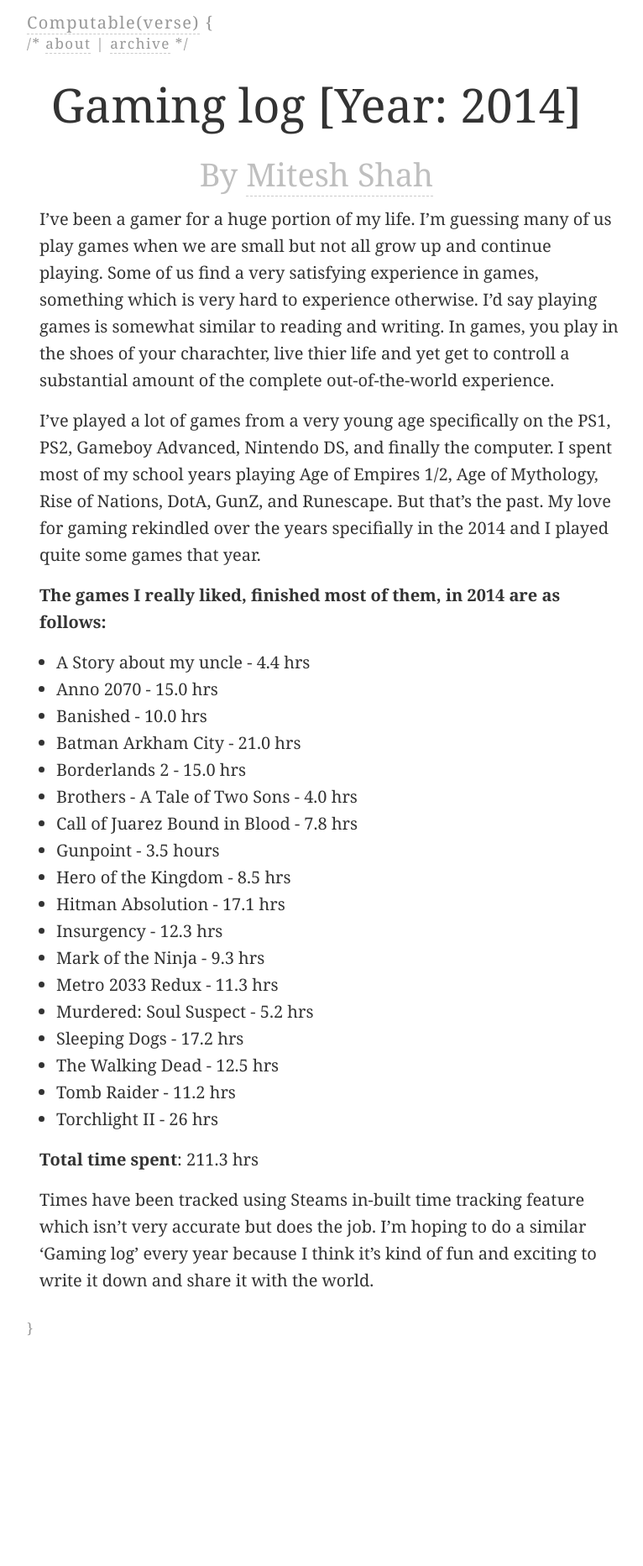
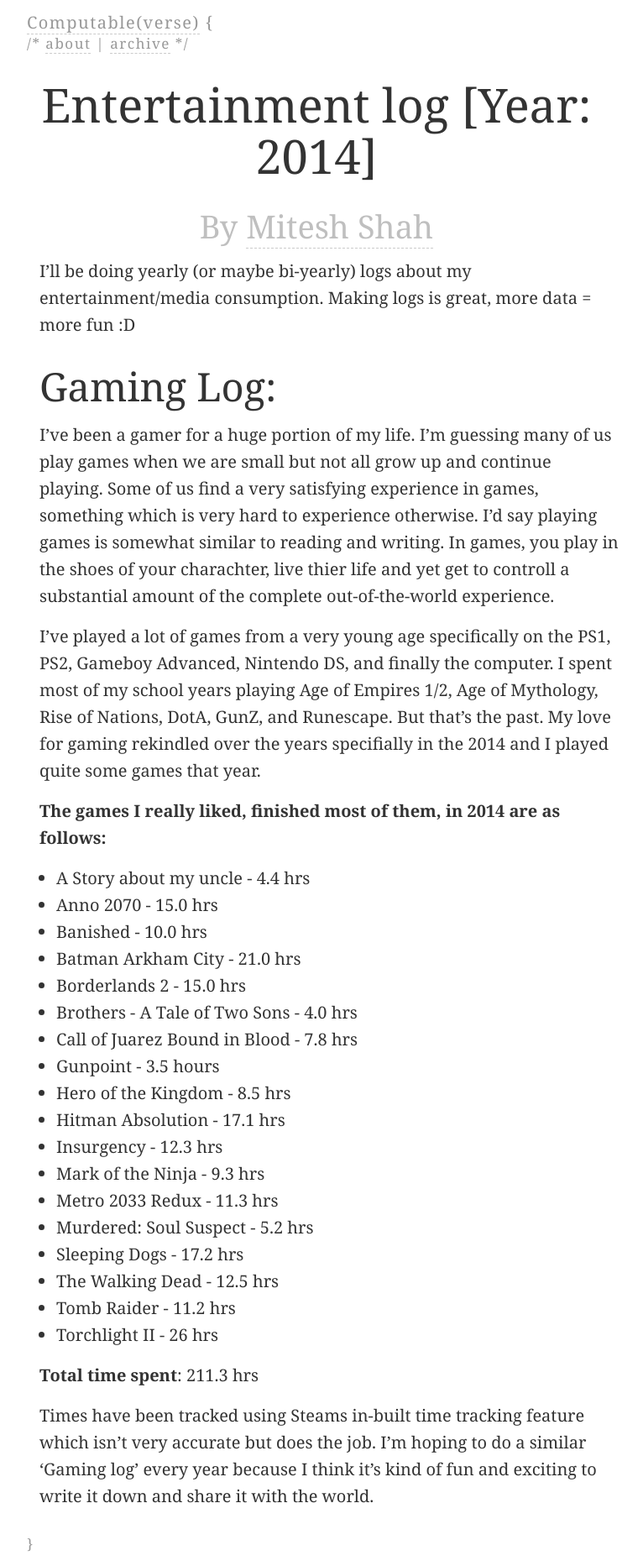
Before and after one commit to ACidDrinkeR/lol.github.io, a Jekyll site: the page built from _posts/2015-05-04-entertainment-year-2014.md, in a window 1280 px wide. Shown: the whole page at 84% size, without its empty margins (263-1029 px from the left). Built offline with Jekyll 4.4.1, drawn with Linux system fonts in a browser that asks for light colours; nearby versions of some CDN libraries; library files that are not in the unit come from our copies; before the commit the page ends 1608 px from its top, so only the background shows below that.

Commit message:
Update and rename 2015-05-04-gaming-year-2014.md to 2015-05-04-entertainment-year-2014.md

```diff
--- a/_posts/2015-05-04-gaming-year-2014.md
+++ b/_posts/2015-05-04-entertainment-year-2014.md
@@ -1,8 +1,14 @@
 ---
 layout: post
-title: "Gaming log [Year: 2014]"
+title: "Entertainment log [Year: 2014]"
 date: 2015-05-04
 ---
+
+I'll be doing yearly (or maybe bi-yearly) logs about my entertainment/media consumption. Making logs is great, more data = more fun :D
+
+<!--more-->
+
+##Gaming Log:
 
 I've been a gamer for a huge portion of my life. I'm guessing many of us play games when we are small but not all grow up and continue playing. Some of us find a very satisfying experience in games, something which is very hard to experience otherwise. I'd say playing games is somewhat similar to reading and writing. In games, you play in the shoes of your charachter, live thier life and yet get to controll a substantial amount of the complete out-of-the-world experience.<!--more-->
 
```
